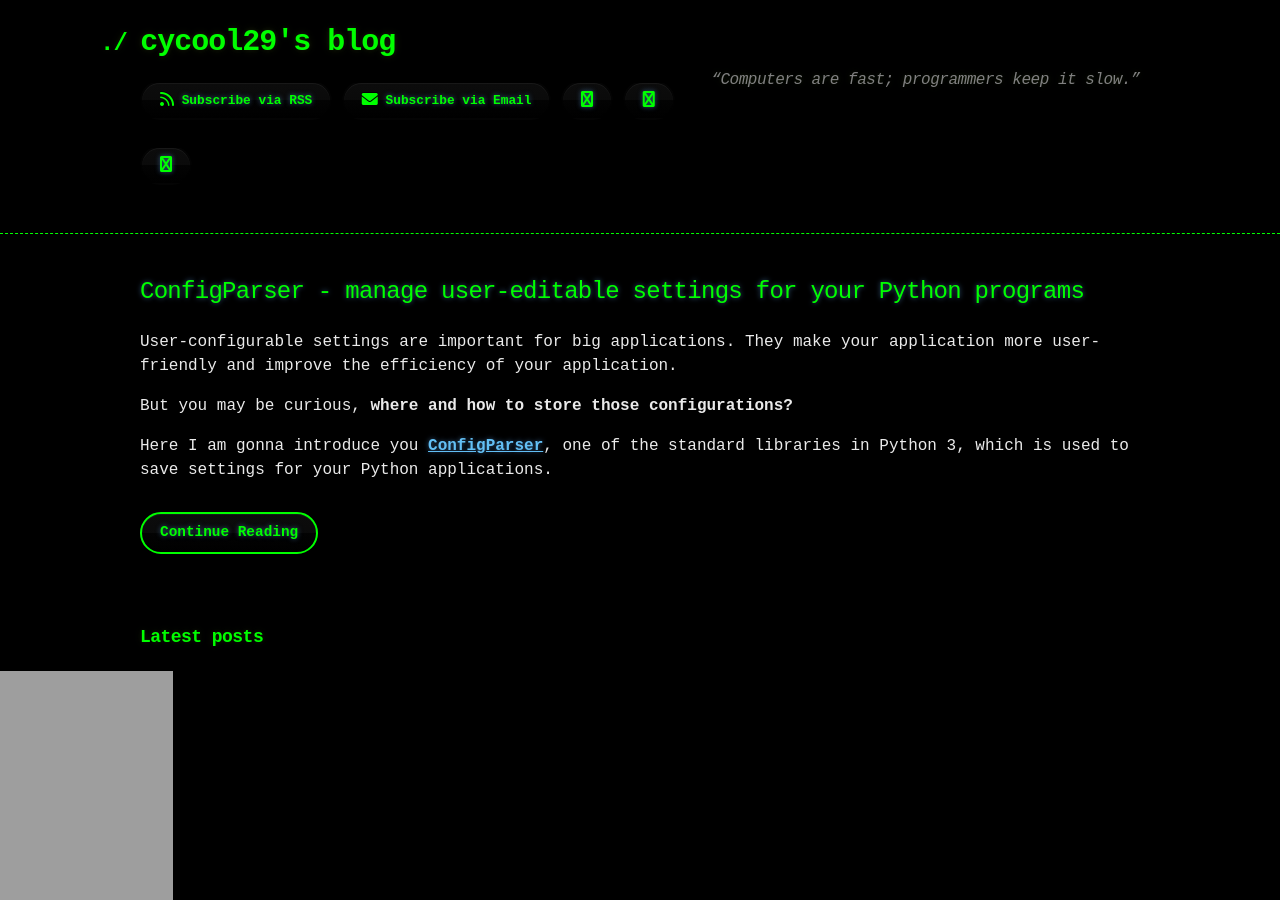
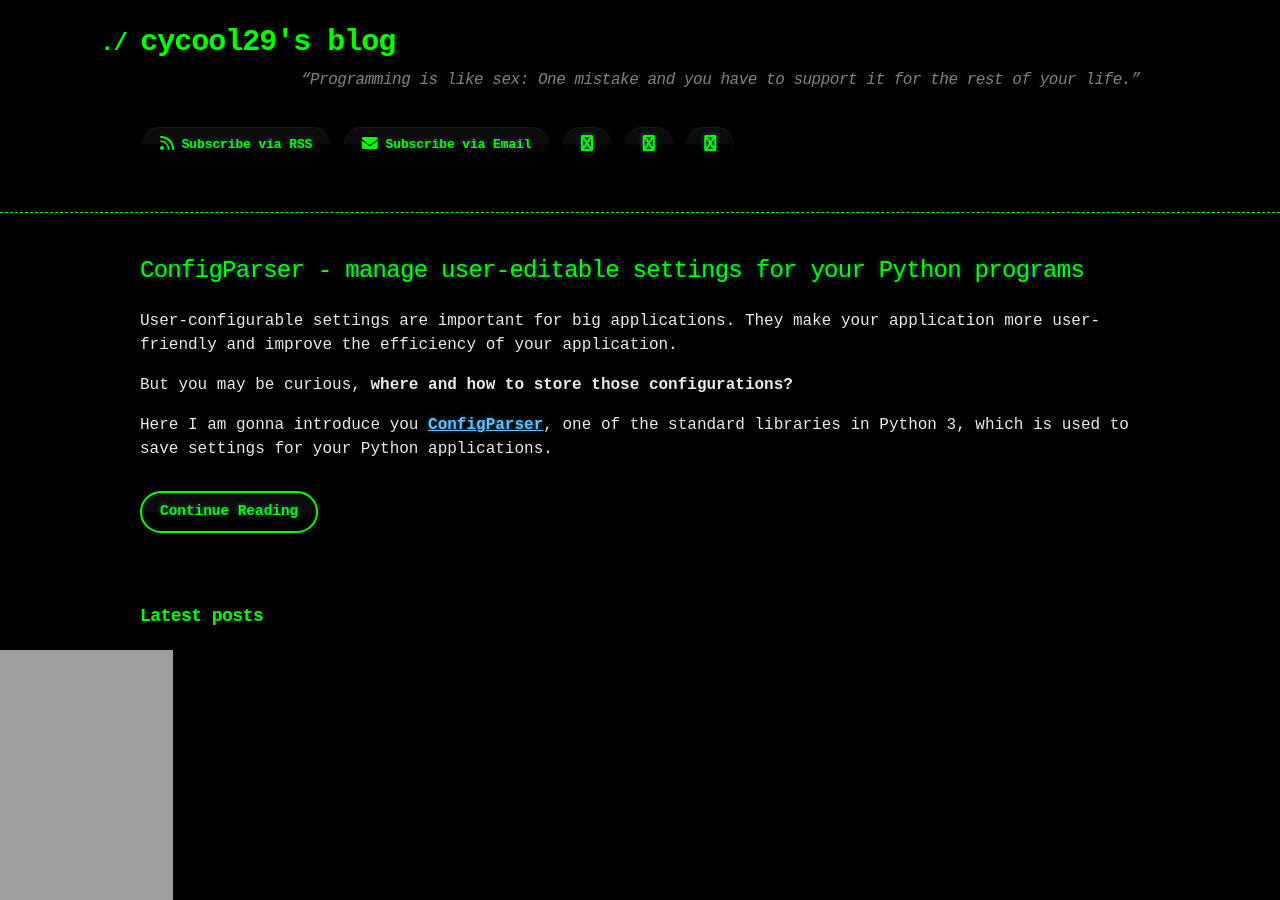
Before and after one commit to cycool29/cycool29.github.io, a Jekyll site: the page built from index.md, in a window 1280 px wide and 900 px high. Built offline with Jekyll 4.4.1, drawn with Linux system fonts in a browser that asks for light colours; a style sheet for code colours, icons or effects is not loaded.

Commit message:
Update quotes

```diff
--- a/_config.yml
+++ b/_config.yml
@@ -1,5 +1,5 @@
 title: cycool29's blog
-description: "“Computers are fast; programmers keep it slow.” "
+description: "“Programming is like sex: One mistake and you have to support it for the rest of your life.” "
 bio: A high school student. Intermediate in Python, Git, Bash. Learning JavaScript. He/Him. "
 author: cycool29
 url: https://cycool29.github.io
```
